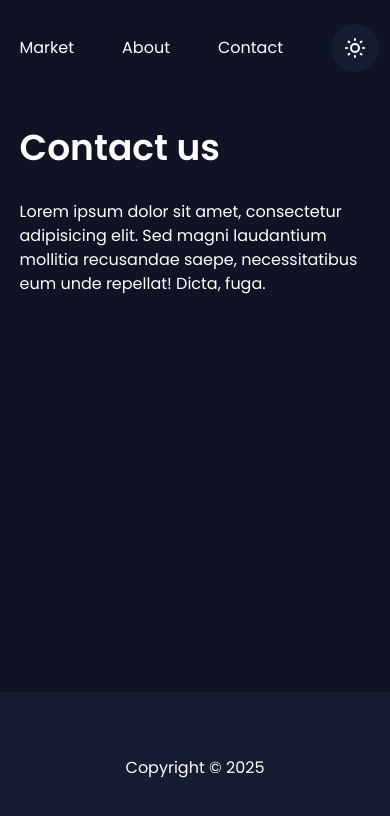
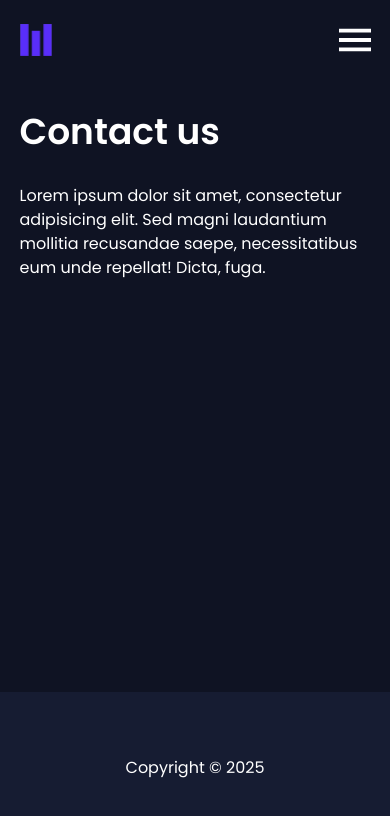
Before and after one commit to alexanderiksson/crypto-app, a Vue app: page /contact in a window 390 px wide. Shown: the top 816 px of the page. Built offline with nearby package versions, Linux system fonts and the light colour scheme.

Commit message:
Added hamburger menu and custom event

```diff
--- /dev/null
+++ b/src/components/CloseButton.vue
@@ -0,0 +1,37 @@
+<script setup>
+    import { useSettingStore } from '../store/settingStore';
+    import { computed, defineEmits } from 'vue';
+
+    const settingStore = useSettingStore();
+    const currentColor = computed(() =>
+        settingStore.darkMode ? '#fff' : '#000'
+    );
+
+    const emit = defineEmits(['hamburgerMenu']);
+</script>
+
+<template>
+    <svg
+        width="32px"
+        height="32px"
+        viewBox="-0.5 0 25 25"
+        xmlns="http://www.w3.org/2000/svg"
+        role="button"
+        @click="emit('hamburgerMenu')"
+    >
+        <path
+            d="M3 21.32L21 3.32001"
+            :stroke="currentColor"
+            stroke-width="1.5"
+            stroke-linecap="round"
+            stroke-linejoin="round"
+        />
+        <path
+            d="M3 3.32001L21 21.32"
+            :stroke="currentColor"
+            stroke-width="1.5"
+            stroke-linecap="round"
+            stroke-linejoin="round"
+        />
+    </svg>
+</template>
--- a/src/components/DarkModeButton.vue
+++ b/src/components/DarkModeButton.vue
@@ -7,7 +7,7 @@
 <template>
     <button
         @click="settingStore.toggleDarkMode"
-        class="flex items-center justify-center w-12 h-12 bg-secondaryBackground rounded-full"
+        class="flex items-center justify-center w-12 h-12 bg-secondaryBackground rounded-full transition-all duration-300 ease-in-out"
     >
         <template v-if="settingStore.darkMode">
             <svg
--- /dev/null
+++ b/src/components/HamburgerButton.vue
@@ -0,0 +1,28 @@
+<script setup>
+    import { useSettingStore } from '../store/settingStore';
+    import { computed, defineEmits } from 'vue';
+
+    const settingStore = useSettingStore();
+    const currentColor = computed(() =>
+        settingStore.darkMode ? '#fff' : '#000'
+    );
+
+    const emit = defineEmits(['hamburgerMenu']);
+</script>
+
+<template>
+    <svg
+        :fill="currentColor"
+        width="32px"
+        height="32px"
+        viewBox="0 0 1920 1920"
+        xmlns="http://www.w3.org/2000/svg"
+        role="button"
+        @click="emit('hamburgerMenu')"
+    >
+        <path
+            d="M1920 1411.412v225.882H0v-225.882h1920Zm0-564.706v225.882H0V846.706h1920ZM1920 282v225.882H0V282h1920Z"
+            fill-rule="evenodd"
+        />
+    </svg>
+</template>
--- a/src/components/Header.vue
+++ b/src/components/Header.vue
@@ -1,6 +1,15 @@
 <script setup>
     import { RouterLink } from 'vue-router';
     import DarkModeButton from './DarkModeButton.vue';
+    import HamburgerButton from './HamburgerButton.vue';
+    import CloseButton from './CloseButton.vue';
+    import { ref } from 'vue';
+
+    const menuOpen = ref(false);
+
+    const toggleMenu = () => {
+        menuOpen.value = !menuOpen.value;
+    };
 </script>
 
 <template>
@@ -9,7 +18,7 @@
             <RouterLink to="/" class="flex items-center">
                 <img src="../assets/logo.png" alt="Logo" class="w-8" />
             </RouterLink>
-            <nav class="ml-auto">
+            <nav class="hidden md:block ml-auto">
                 <ul class="flex gap-12 items-center">
                     <li>
                         <RouterLink to="/">Market</RouterLink>
@@ -25,6 +34,37 @@
                     </li>
                 </ul>
             </nav>
+            <template class="ml-auto block md:hidden">
+                <HamburgerButton @hamburgerMenu="toggleMenu" />
+            </template>
         </div>
     </header>
+
+    <!-- Mobile Nav -->
+    <div
+        class="md:hidden fixed z-50 bg-background h-screen w-screen px-16 py-8 shadow-lg transition-all duration-300 ease-in-out"
+        :style="{ right: menuOpen ? '0' : '-120%' }"
+    >
+        <CloseButton @hamburgerMenu="toggleMenu" />
+        <nav class="h-full flex flex-col justify-center text-xl">
+            <ul class="flex flex-col gap-6">
+                <li>
+                    <RouterLink @click="toggleMenu" to="/">Market</RouterLink>
+                </li>
+                <li>
+                    <RouterLink @click="toggleMenu" to="/about"
+                        >About</RouterLink
+                    >
+                </li>
+                <li>
+                    <RouterLink @click="toggleMenu" to="/contact"
+                        >Contact</RouterLink
+                    >
+                </li>
+                <li>
+                    <DarkModeButton />
+                </li>
+            </ul>
+        </nav>
+    </div>
 </template>
```
